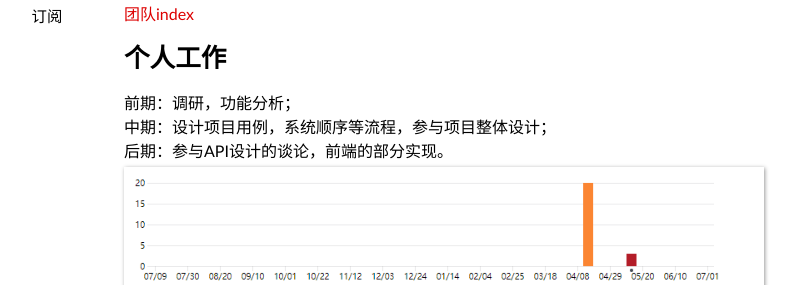
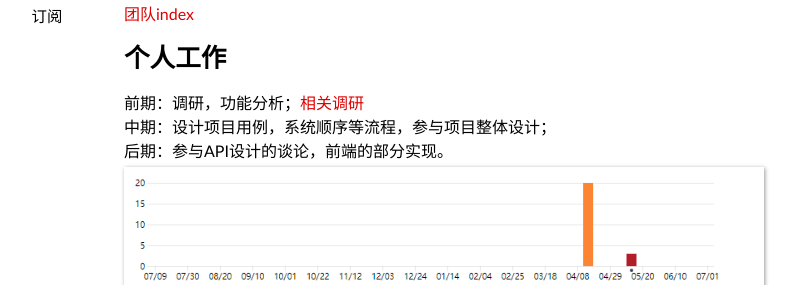
Before and after one commit to gaoynui/gaoynui.github.io, a Jekyll site: the page built from _posts/2018-07-01-finalReport.md, in a window 1280 px wide. Shown: the part 299-584 px from the top of the page, without its empty margins (216-1014 px from the left). Built offline with Jekyll 4.4.1, drawn with Linux system fonts in a browser that asks for light colours.

Commit message:
Update 2018-07-01-finalReport.md

```diff
--- a/_posts/2018-07-01-finalReport.md
+++ b/_posts/2018-07-01-finalReport.md
@@ -13,7 +13,7 @@ by 15331089
 [项目about](https://brumovie.github.io/Dashboard/doc/About)
 [团队index](https://github.com/BruMovie/Dashboard/blob/gh-pages/index.md)
 # 个人工作
-前期：调研，功能分析；
+前期：调研，功能分析；[相关调研](https://github.com/BruMovie/Dashboard/blob/gh-pages/doc/Investigation.md)
 中期：设计项目用例，系统顺序等流程，参与项目整体设计；
 后期：参与API设计的谈论，前端的部分实现。
 ![](https://github.com/gaoynui/gaoynui.github.io/blob/master/_posts/pictures/%E8%BF%91%E6%9C%9F%E5%B7%A5%E4%BD%9C.PNG?raw=true)
```
